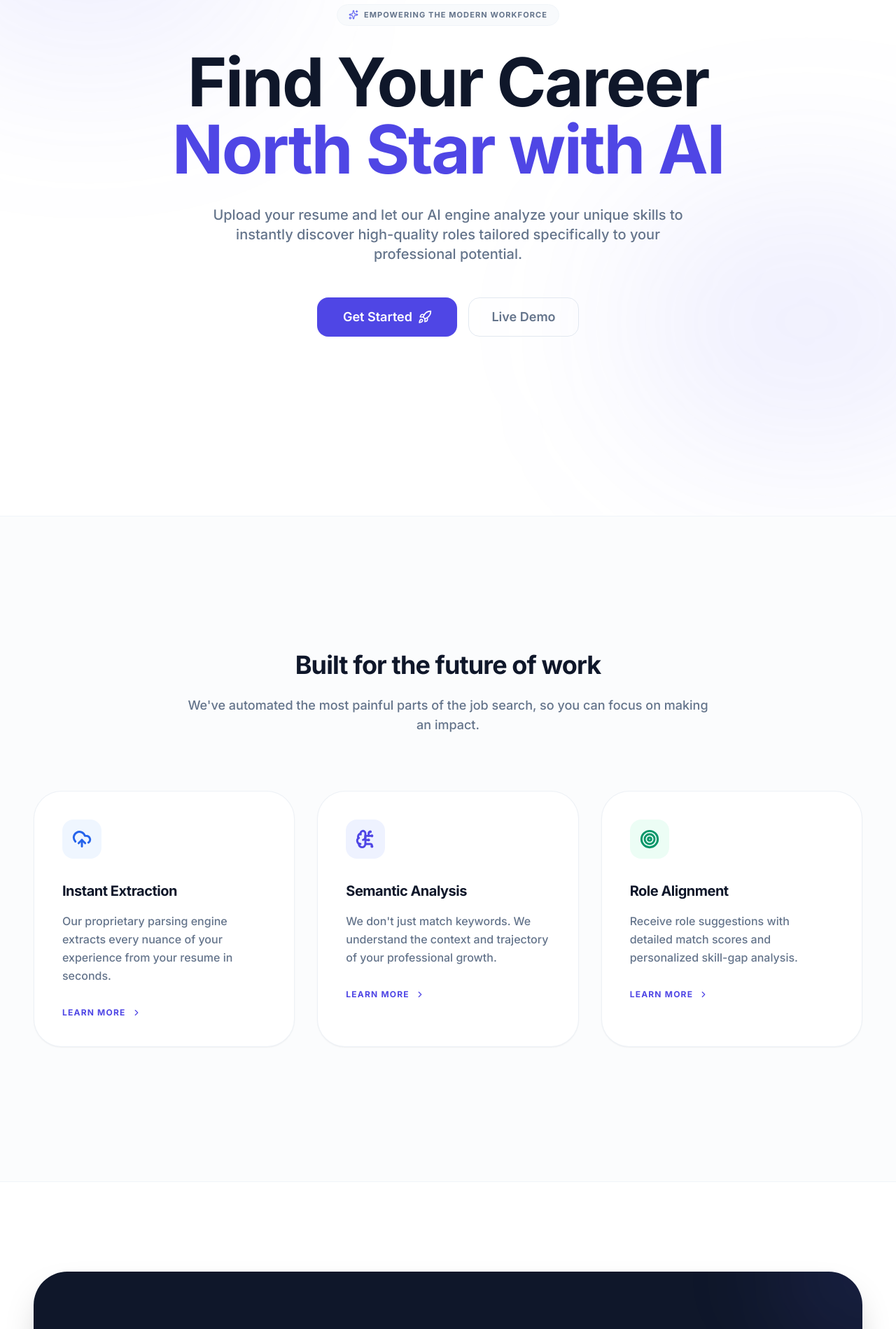
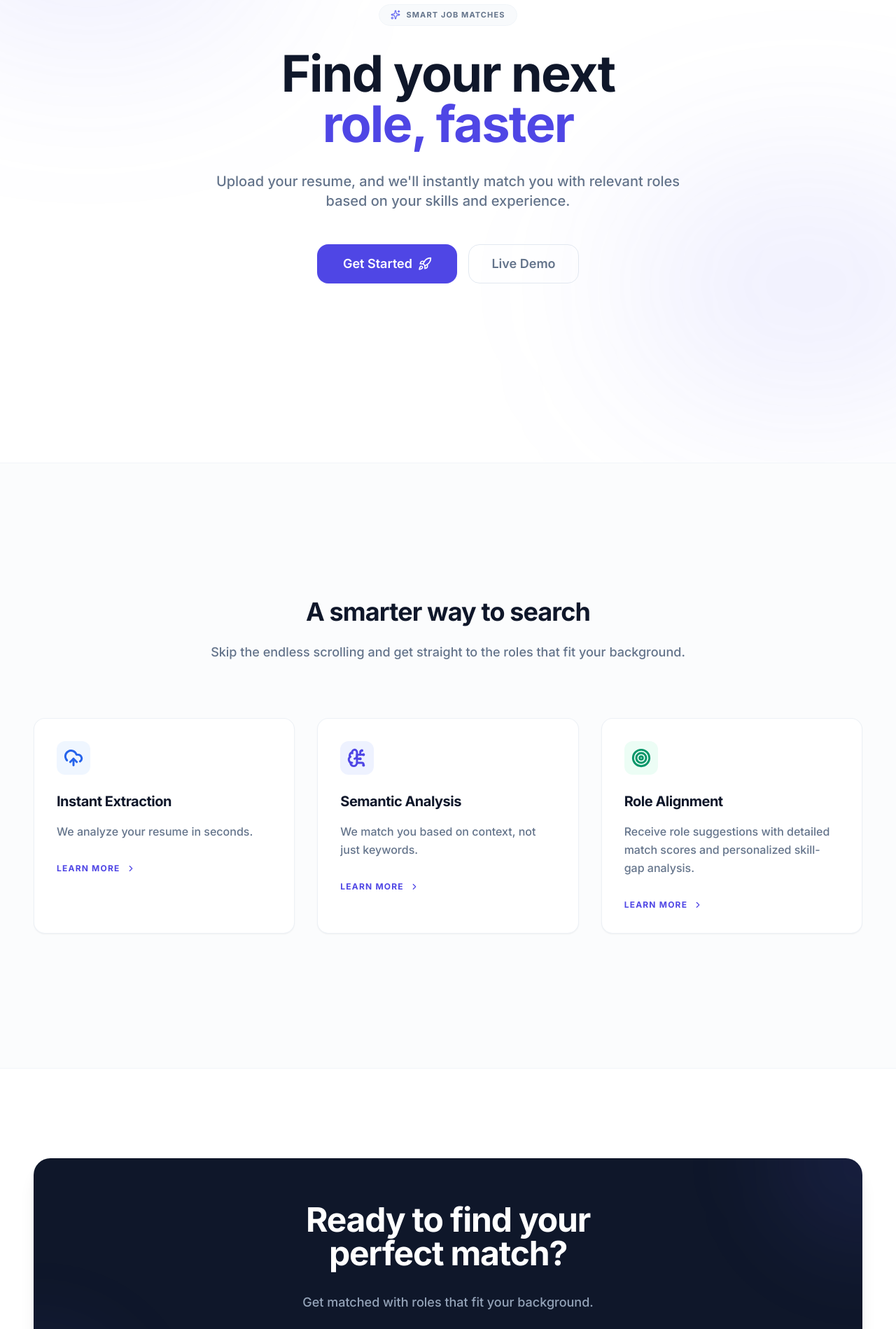
Before and after one commit to tusharmule28/ai-career-guide, a React (Vite) app in the folder frontend/: page / in a window 1280 px wide. Shown: the part 260-2159 px from the top of the page at 70% size. Built offline with nearby package versions, Linux system fonts and the light colour scheme; no server answers.

Commit message:
style: optimize frontend UI/UX and refine copy for professionalism

```diff
--- a/frontend/src/index.css
+++ b/frontend/src/index.css
@@ -26,7 +26,7 @@
   }
 
   .glass-card {
-    @apply bg-white border border-slate-200/60 shadow-sm hover:shadow-md hover:border-slate-300 transition-all duration-300 rounded-3xl;
+    @apply bg-white border border-slate-200/60 shadow-sm hover:shadow-md hover:border-slate-300 transition-all duration-300 rounded-xl;
   }
 
   .premium-gradient {
--- a/frontend/src/pages/Applications.jsx
+++ b/frontend/src/pages/Applications.jsx
@@ -91,7 +91,7 @@ const Applications = () => {
             Application Hub
           </h1>
           <p className="text-gray-500 mt-3 md:text-lg max-w-xl">
-            Track your journey and recruitment status. Accidental clicks can be deleted, and statuses updated as you progress.
+            Track your applications and recruitment status.
           </p>
         </div>
 
@@ -112,7 +112,7 @@ const Applications = () => {
       {loading ? (
         <div className="grid grid-cols-1 md:grid-cols-2 lg:grid-cols-3 gap-6">
           {[1, 2, 3].map(i => (
-            <div key={i} className="h-56 skeleton-pulse rounded-3xl"></div>
+            <div key={i} className="h-56 skeleton-pulse rounded-xl"></div>
           ))}
         </div>
       ) : filteredApps.length === 0 ? (
@@ -186,16 +186,16 @@ const Applications = () => {
       )}
 
       {/* Productivity Insight Section */}
-      <div className="mt-16 bg-primary/90 rounded-3xl p-10 text-white relative overflow-hidden shadow-premium animate-float">
+      <div className="mt-16 bg-primary/90 rounded-2xl p-10 text-white relative overflow-hidden shadow-md">
         <div className="relative z-10 grid md:grid-cols-2 gap-10 items-center">
           <div>
             <div className="inline-flex items-center gap-2 px-3 py-1 bg-white/20 rounded-full text-[10px] font-bold uppercase tracking-widest mb-4">
               <Sparkles size={14} />
-              AI Recruitment Insight
+              AI Insight
             </div>
-            <h2 className="text-3xl font-bold mb-4">You're in the top 5% of candidates for {applications[0]?.job_title || 'Software Engineering'} roles.</h2>
+            <h2 className="text-3xl font-bold mb-4">You're a strong match for {applications[0]?.job_title || 'Software Engineering'} roles.</h2>
             <p className="text-primary-100 text-lg mb-8 opacity-90 leading-relaxed">
-              Based on your recent applications and match scores, your profile strength is increasing. Keep updating your skills!
+              Based on your recent applications, your profile aligns well with these positions.
             </p>
           </div>
           <div className="flex justify-center md:justify-end">
--- a/frontend/src/pages/Home.jsx
+++ b/frontend/src/pages/Home.jsx
@@ -20,25 +20,25 @@ const Home = () => {
         <div className="section-container relative z-10 text-center">
           <div className="inline-flex items-center gap-2 px-4 py-1.5 rounded-full bg-slate-50 border border-slate-100 text-slate-500 font-bold text-[11px] uppercase tracking-widest mb-8 animate-float">
             <Sparkles size={14} className="text-accent-500" />
-            Empowering the modern workforce
+            Smart Job Matches
           </div>
 
-          <h1 className="text-5xl md:text-8xl font-extrabold text-slate-900 mb-8 tracking-tight leading-[1.1]">
-            Find Your Career <br className="hidden lg:block" />
-            <span className="text-transparent bg-clip-text bg-gradient-to-r from-accent-600 via-indigo-600 to-accent-600 bg-[length:200%_auto] animate-gradient">
-              North Star with AI
+          <h1 className="text-5xl md:text-7xl font-extrabold text-slate-900 mb-8 tracking-tight leading-tight">
+            Find your next <br className="hidden lg:block" />
+            <span className="text-accent-600">
+              role, faster
             </span>
           </h1>
 
           <p className="text-lg md:text-xl text-slate-500 max-w-2xl mx-auto leading-relaxed mb-12 font-medium">
-            Upload your resume and let our AI engine analyze your unique skills to instantly discover high-quality roles tailored specifically to your professional potential.
+            Upload your resume, and we'll instantly match you with relevant roles based on your skills and experience.
           </p>
 
           <div className="flex flex-col sm:flex-row items-center justify-center gap-4">
             {!user ? (
               <>
                 <Link to="/signup" className="w-full sm:w-auto">
-                  <Button size="lg" variant="accent" className="h-14 px-10 text-lg w-full sm:min-w-[200px] shadow-glow">
+                  <Button size="lg" variant="accent" className="h-14 px-10 text-lg w-full sm:min-w-[200px] shadow-sm hover:shadow-md transition-all">
                     Get Started <Rocket size={20} className="ml-2" />
                   </Button>
                 </Link>
@@ -50,7 +50,7 @@ const Home = () => {
               </>
             ) : (
               <Link to="/dashboard" className="w-full sm:w-auto">
-                <Button size="lg" variant="accent" className="h-14 px-10 text-lg w-full shadow-glow">
+                <Button size="lg" variant="accent" className="h-14 px-10 text-lg w-full shadow-sm hover:shadow-md transition-all">
                   Go to Dashboard <ArrowRight size={20} className="ml-2" />
                 </Button>
               </Link>
@@ -63,22 +63,22 @@ const Home = () => {
       <section className="bg-slate-50/50 py-32 border-y border-slate-100">
         <div className="section-container">
           <div className="text-center max-w-3xl mx-auto mb-20">
-            <h2 className="text-3xl md:text-4xl font-extrabold text-slate-900 mb-6 tracking-tight">Built for the future of work</h2>
-            <p className="text-slate-500 font-medium text-lg">We've automated the most painful parts of the job search, so you can focus on making an impact.</p>
+            <h2 className="text-3xl md:text-4xl font-extrabold text-slate-900 mb-6 tracking-tight">A smarter way to search</h2>
+            <p className="text-slate-500 font-medium text-lg">Skip the endless scrolling and get straight to the roles that fit your background.</p>
           </div>
 
           <div className="grid md:grid-cols-3 gap-8">
             {[
               {
                 title: 'Instant Extraction',
-                description: 'Our proprietary parsing engine extracts every nuance of your experience from your resume in seconds.',
+                description: 'We analyze your resume in seconds.',
                 icon: UploadCloud,
                 color: 'text-blue-600',
                 bg: 'bg-blue-50'
               },
               {
                 title: 'Semantic Analysis',
-                description: 'We don\'t just match keywords. We understand the context and trajectory of your professional growth.',
+                description: 'We match you based on context, not just keywords.',
                 icon: BrainCircuit,
                 color: 'text-indigo-600',
                 bg: 'bg-indigo-50'
@@ -91,8 +91,8 @@ const Home = () => {
                 bg: 'bg-emerald-50'
               }
             ].map((feature, idx) => (
-              <Link key={idx} to={feature.title === 'Instant Extraction' ? '/signup' : '/jobs'} className="bg-white p-10 rounded-[2.5rem] border border-slate-200/60 shadow-sm hover:shadow-xl hover:border-accent-200 transition-all duration-300 group">
-                <div className={`w-14 h-14 rounded-2xl mb-8 flex items-center justify-center ${feature.bg} ${feature.color} group-hover:scale-110 transition-smooth`}>
+              <Link key={idx} to={feature.title === 'Instant Extraction' ? '/signup' : '/jobs'} className="bg-white p-8 rounded-2xl border border-slate-200/60 shadow-sm hover:shadow-md hover:border-accent-200 transition-all duration-300 group">
+                <div className={`w-12 h-12 rounded-xl mb-6 flex items-center justify-center ${feature.bg} ${feature.color} group-hover:scale-105 transition-smooth`}>
                   <feature.icon size={28} strokeWidth={2.5} />
                 </div>
                 <h3 className="text-xl font-bold text-slate-900 mb-4">{feature.title}</h3>
@@ -108,13 +108,13 @@ const Home = () => {
 
       {/* CTA Section */}
       <section className="py-32 section-container">
-        <div className="bg-slate-900 rounded-[3rem] p-12 md:p-20 text-center relative overflow-hidden shadow-2xl">
+        <div className="bg-slate-900 rounded-3xl p-12 md:p-16 text-center relative overflow-hidden shadow-xl">
           <div className="relative z-10 max-w-2xl mx-auto">
             <h2 className="text-3xl md:text-5xl font-extrabold text-white mb-8 tracking-tight">Ready to find your <br />perfect match?</h2>
-            <p className="text-slate-400 text-lg mb-12 font-medium">Start matching with high-quality roles tailored to your exact experience.</p>
+            <p className="text-slate-400 text-lg mb-12 font-medium">Get matched with roles that fit your background.</p>
             <Link to="/signup">
               <Button size="lg" className="h-14 px-12 text-lg rounded-2xl bg-dark text-white hover:bg-slate-800 shadow-2xl font-bold transition-all hover:scale-105 active:scale-95">
-                Sign Up Now — It's Free
+                Sign Up for Free
               </Button>
             </Link>
           </div>
```
Also changed, not shown: frontend/src/pages/Dashboard.jsx (+7 -7 lines), 1 other file (tests, documents, lock files or other folders).
